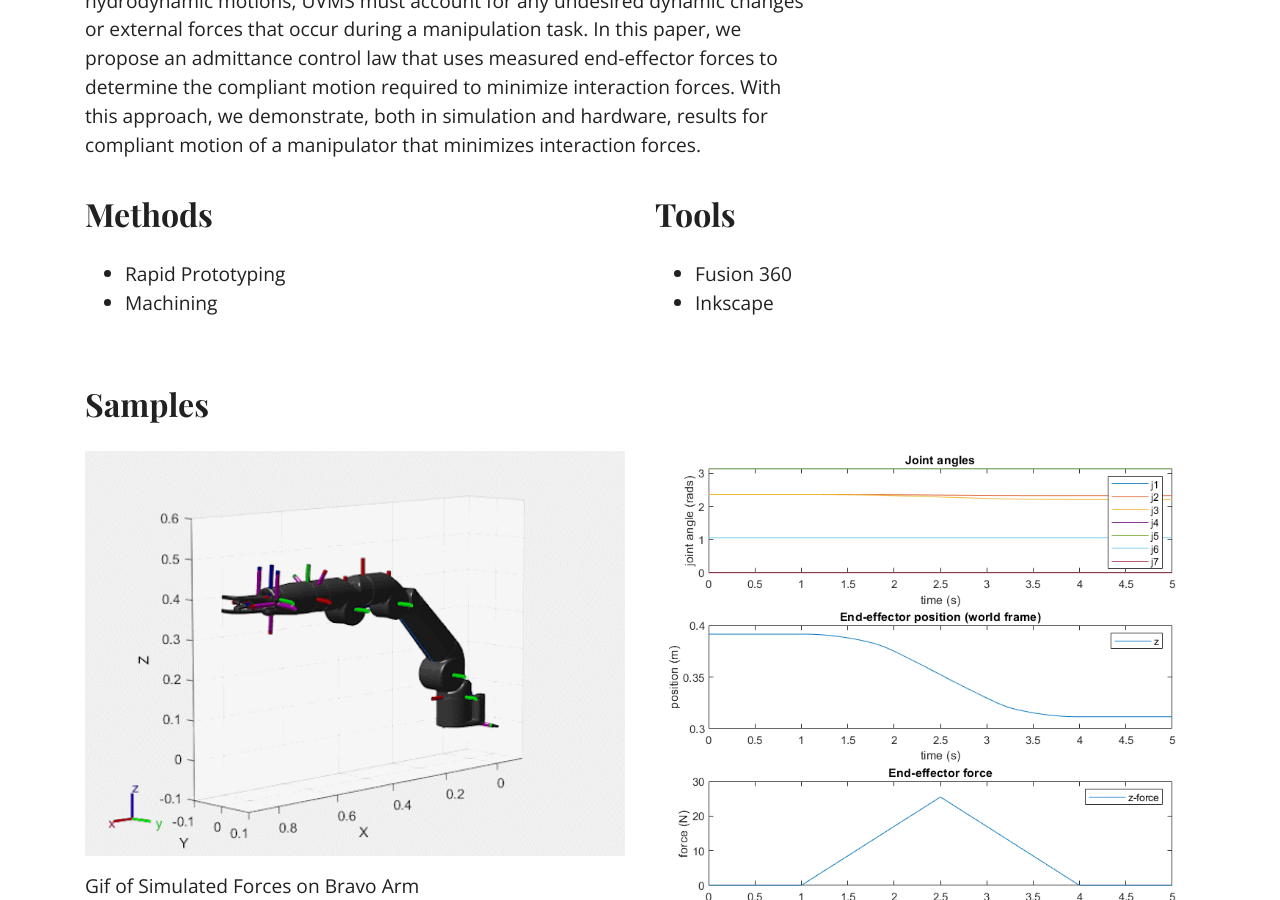
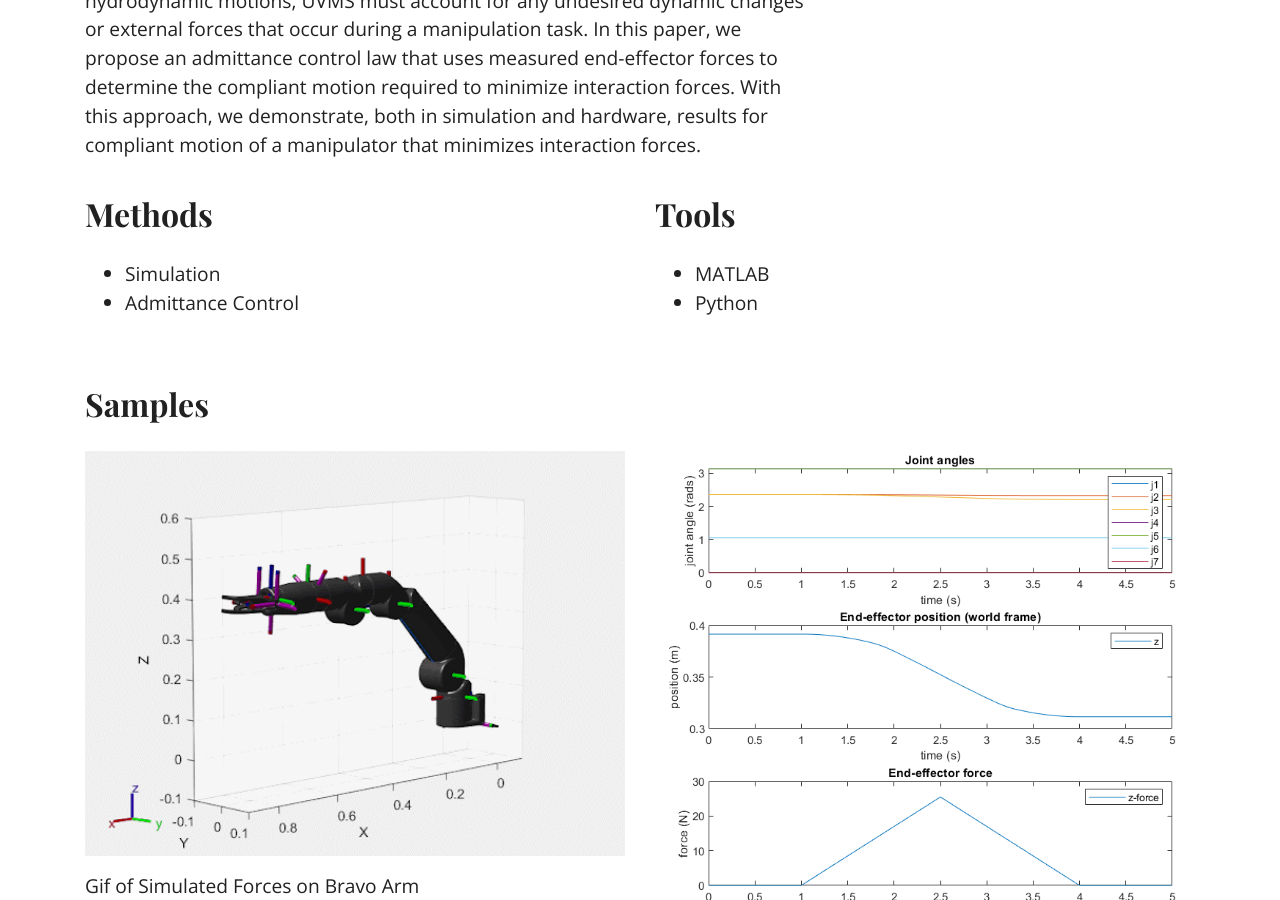
Before and after one commit to nnamd/nnamd.github.io, a Jekyll site: the page built from _work/admit.md, in a window 1280 px wide and 900 px high, scrolled down 520 px. Built offline with Jekyll 4.4.1, drawn with Linux system fonts in a browser that asks for light colours.

Commit message:
changing names for admittance

```diff
--- a/_work/bike copy.md
+++ b/_work/admit.md
@@ -4,11 +4,11 @@ description: Dynamics & Controls
 img-feat: initial_config.jpg
 website:
 methods:
-  - Rapid Prototyping
-  - Machining
+  - Simulation
+  - Admittance Control
 tools:
-  - Fusion 360
-  - Inkscape
+  - MATLAB
+  - Python
 
 samples-title: Samples
 sample-img-1: sim_results.gif
```
